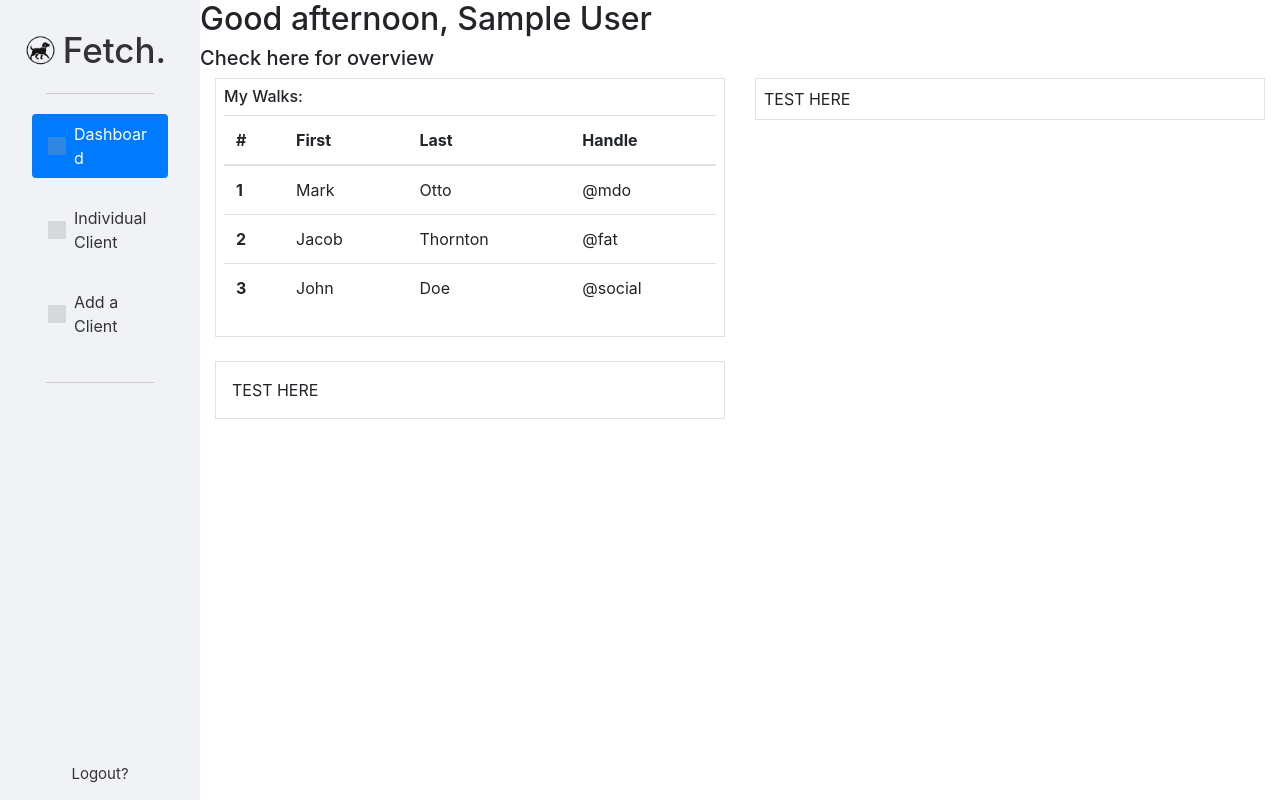
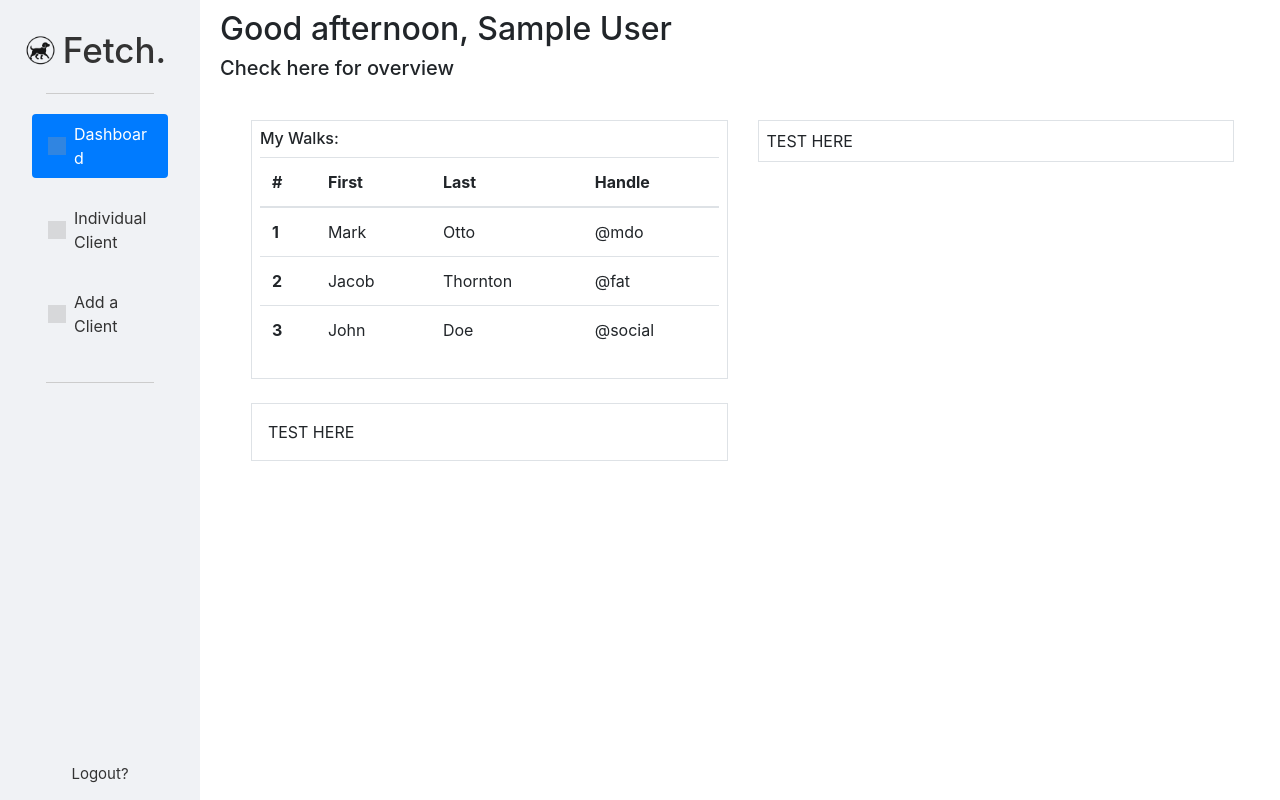
Before and after one commit to veeringnugget/cs50-dogwalker, a Flask app: page / in a window 1280 px wide. Run offline with Flask 3, Linux system fonts and the light colour scheme; the visitor is signed in with stand-in values (Sample User, id 1); grey boxes are pictures that could not be loaded.

Commit message:
Added dashboard styling

```diff
--- a/static/style.css
+++ b/static/style.css
@@ -175,3 +175,18 @@ hr {
 .flex-fill {
     margin-bottom: 20px;
 }
+
+.dash-top {
+    margin-top: 10px;
+}
+
+.centre {
+    margin-left: 20px;
+}
+
+.dashboard-centre {
+    width: 97%;
+    padding-right: 30px;
+    margin-top: 40px;
+    height: 83vh;
+}
```
